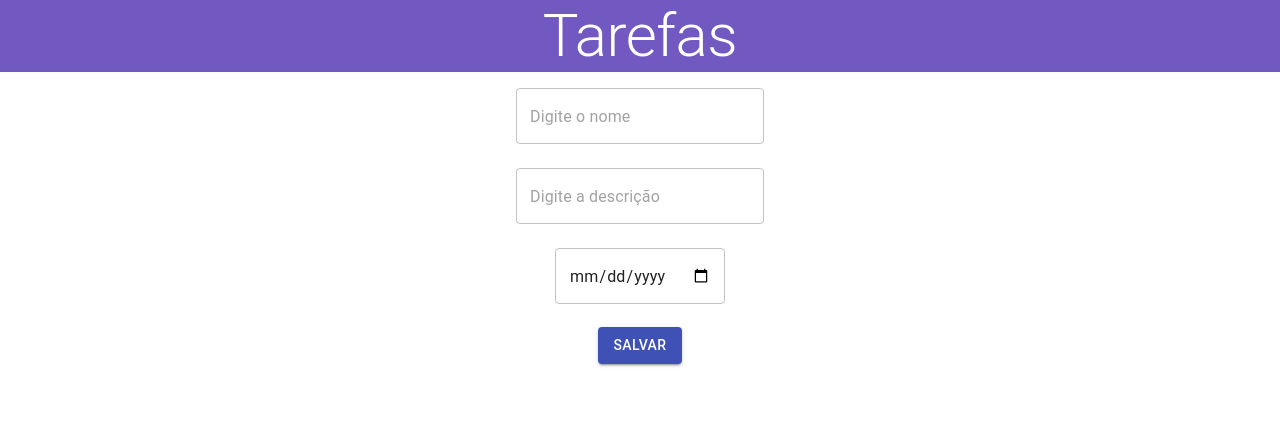
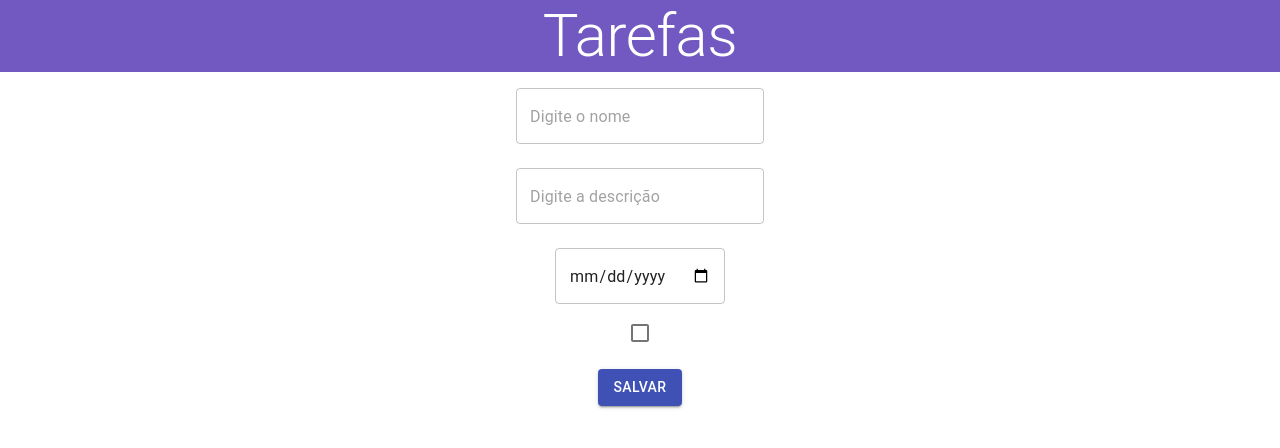
Before and after one commit to rafaelspaesleme-ads/To-do---Exibir-tarefas, a React (Create React App) app: page / in a window 1280 px wide. Shown: the top 448 px of the page. Built offline with nearby package versions, Linux system fonts and the light colour scheme.

Commit message:
add checkbox favorite

```diff
--- a/public/index.html
+++ b/public/index.html
@@ -3,6 +3,7 @@
   <head>
     <meta charset="utf-8" />
     <link rel="icon" href="%PUBLIC_URL%/favicon.ico" />
+    <link rel="stylesheet" href="https://fonts.googleapis.com/icon?family=Material+Icons" />
     <meta name="viewport" content="width=device-width, initial-scale=1" />
     <meta name="theme-color" content="#000000" />
     <meta
--- a/src/components/FieldTextSimple/index.jsx
+++ b/src/components/FieldTextSimple/index.jsx
@@ -2,12 +2,14 @@ import React from "react";
 import TextField from "@material-ui/core/TextField";
 import {Controller} from "react-hook-form";
 
-export const FieldTextSimple = ({placeholder, name, defaultValue, value, type = "text"}) => {
+export const FieldTextSimple = ({as,placeholder, name, defaultValue, value, type = "text", onChange, checked}) => {
 
     return (
         <>
             <Controller
-                as={TextField}
+                as={as}
+                onChange={onChange}
+                checked={as === 'Checkbox' ? checked : undefined}
                 variant="outlined"
                 placeholder={placeholder}
                 margin="normal"
--- a/src/containers/TaskContainer/forms/SaveForm/index.jsx
+++ b/src/containers/TaskContainer/forms/SaveForm/index.jsx
@@ -1,19 +1,32 @@
-import React from "react";
+import React, { useState } from "react";
 import { FieldTextSimple } from "../../../../components/FieldTextSimple";
 import { ButtonSave } from "../../../../components/ButtonSave";
 import { useStyles } from './styles'
 import CheckFavorite from './../../../../components/CheckFavorite/index';
 import TextField from '@material-ui/core/TextField';
-import { Favorite, FavoriteBorder } from "@material-ui/icons";
+import Favorite from '@material-ui/icons/Favorite';
 import Checkbox from "@material-ui/core/Checkbox";
 import FormControlLabel from "@material-ui/core/FormControlLabel";
+import FavoriteBorder from '@material-ui/icons/FavoriteBorder';
+import { Switch } from "@material-ui/core";
 
 
-export const SaveForm = ({ onSumbit, name, desc, date, defaultValue, valueName, valueDesc, valueDate, as, checkedImportant }) => {
+
+export const SaveForm = ({ onSumbit, name, desc, date, defaultValue, valueName, valueDesc, valueDate, important, valueImportant }) => {
 
     const styles = useStyles()
+    const [checked, setChecked] = useState(true)
+    const handleChange = (event) => {
+        console.log('Console do checkbox', event)
+        setChecked({ ...checked, [event.target.name]: event.target.checked });
+    };
+
+
+
     return (
         <>
+
+
 
 
             <form className={styles.form} onSubmit={onSumbit}>
@@ -41,19 +54,21 @@ export const SaveForm = ({ onSumbit, name, desc, date, defaultValue, valueName,
                     type={"date"}
                     value={valueDate}
                 />
+                <FieldTextSimple
+                    as={Checkbox}
+                    label={'Importante'}
+                    name={important}
+                    defaultValue={defaultValue}
+                    type={"Checkbox"}
+                    value={valueImportant}
+                    checked={checked}
+                    onChange={() =>
+                        {
+                            console.log('Titulo do checked', checked)
+                            setChecked(checked ? true : false) }}
+                />
 
-           {/*       <FieldTextSimple
-                    as={FormControlLabel}
-                    control={
-                        <Checkbox
-                            icon={<FavoriteBorder />}
-                            checkedIcon={<Favorite />}
-                            name="important"
-                            checked={checkedImportant}
-                        />
-                    }
-                    label={'Importante'}
-                />   */}
+
 
                 <ButtonSave className={styles.button}
                     type={"submit"}
--- a/src/containers/TaskContainer/index.jsx
+++ b/src/containers/TaskContainer/index.jsx
@@ -23,6 +23,7 @@ export const TaskContainer = () => {
     const [name, setName] = useState('')
     const [desc, setDesc] = useState('')
     const [date, setDate] = useState('')
+    const [important, setImportant] = useState(false)
 
     const enviarTarefa = (todos) => {
         console.log('methods', methods);
@@ -49,12 +50,15 @@ export const TaskContainer = () => {
                     name={"name"}
                     desc={"desc"}
                     date={"date"}
+                    important={"important"}
                     defaultValue={value}
                     defaultValue={value}
                     defaultValue={value}
                     valueName={name}
                     valueDesc={desc}
                     valueDate={date}
+                    valueImportant={important}
+
 
                 />
             </FormProvider>
@@ -90,7 +94,6 @@ export const TaskContainer = () => {
 
                                             }}
                                         />
-                                        <CheckFavorite />
                                     </>
                                 }
                             />
```
